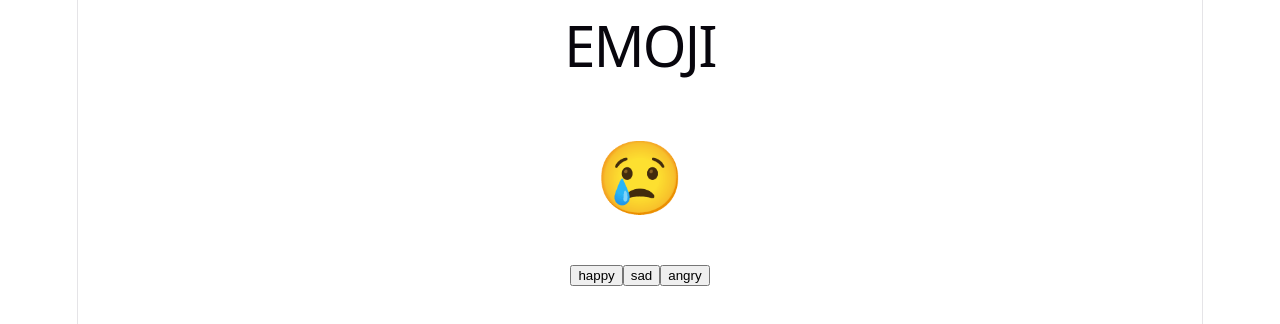
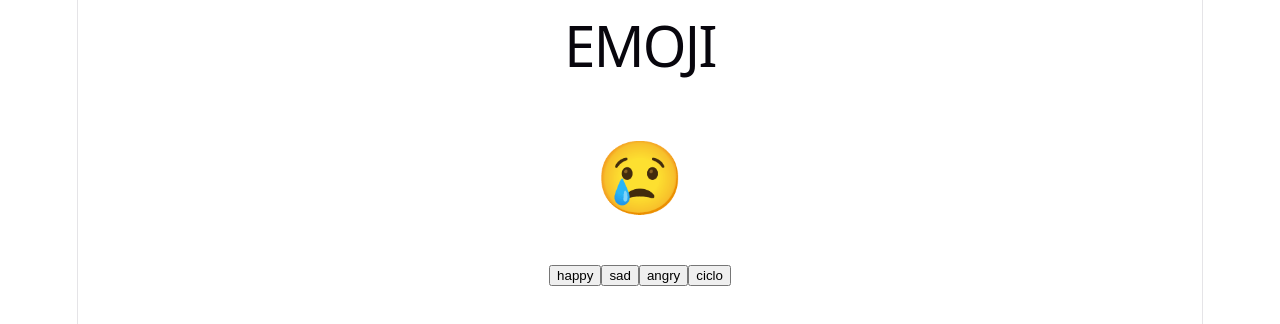
Before and after one commit to ufjf-dcc207/ufjf-dcc207-2026-3-a-atv06-caiolage2103, a React (Vite) app: page / in a window 1280 px wide. Shown: the top 324 px of the page. Built offline with nearby package versions, Linux system fonts and the light colour scheme.

Commit message:
adiciona ciclo

```diff
--- a/src/Emoji.tsx
+++ b/src/Emoji.tsx
@@ -29,6 +29,23 @@ export default function Emoji() {
     setStatus("angry");
     console.log("Status:", status);
   }
+    function cicloClick() {
+        switch (status) {
+            case "happy":
+                setStatus("sad");
+                break;
+            case "sad":
+                setStatus("angry");
+                break;
+            case "angry":
+                setStatus("happy");
+                break;
+                default:
+                setStatus("happy");
+                break;
+        }
+    }
+
 
   console.log("DESENHANDO..");
   console.log("Status:", status);
@@ -41,6 +58,7 @@ export default function Emoji() {
         <button onClick={happyClick}>happy</button>
         <button onClick={sadClick}>sad</button>
         <button onClick={angryClick}>angry</button>
+        <button onClick={cicloClick}>ciclo</button>
       </div>
     </>
   );
```
